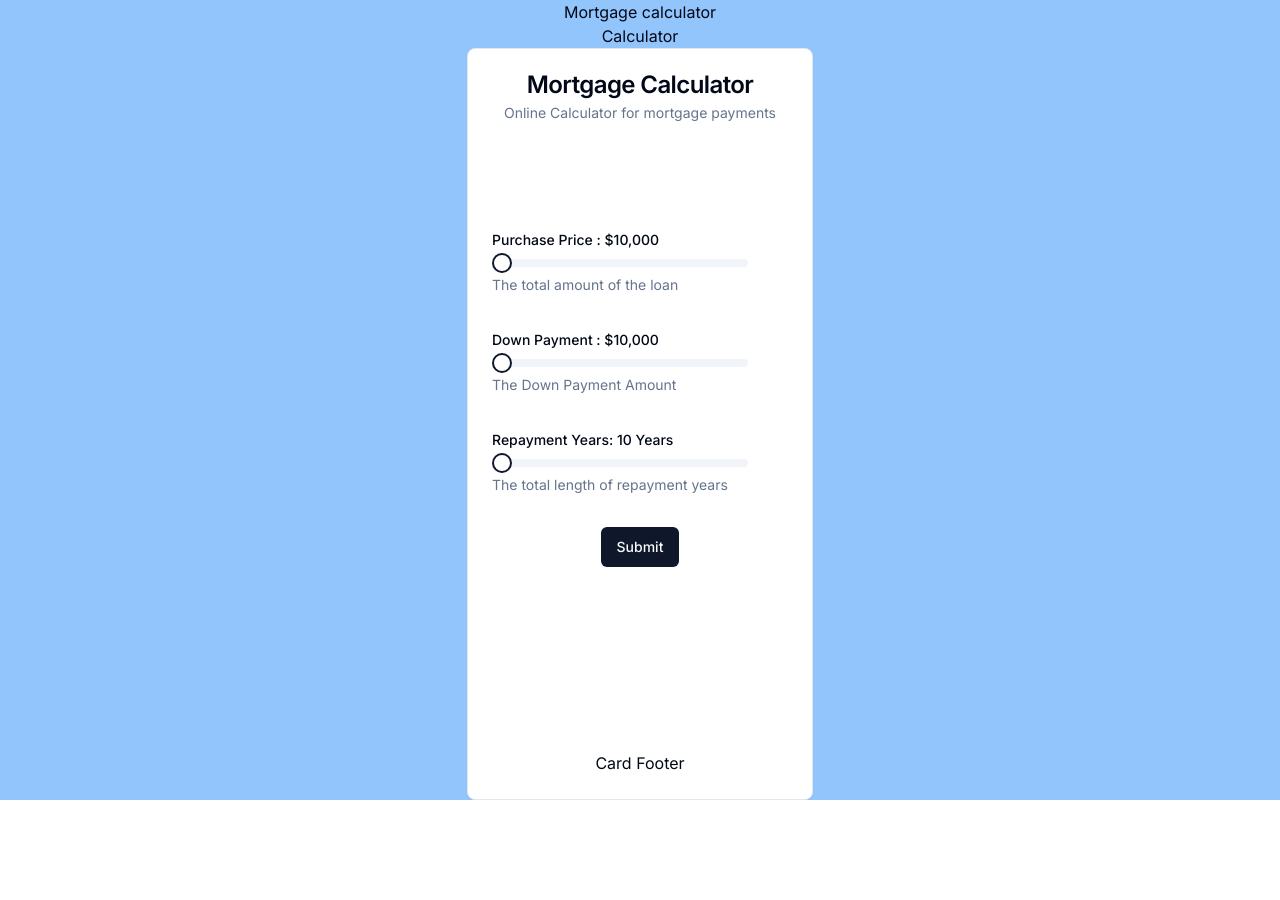
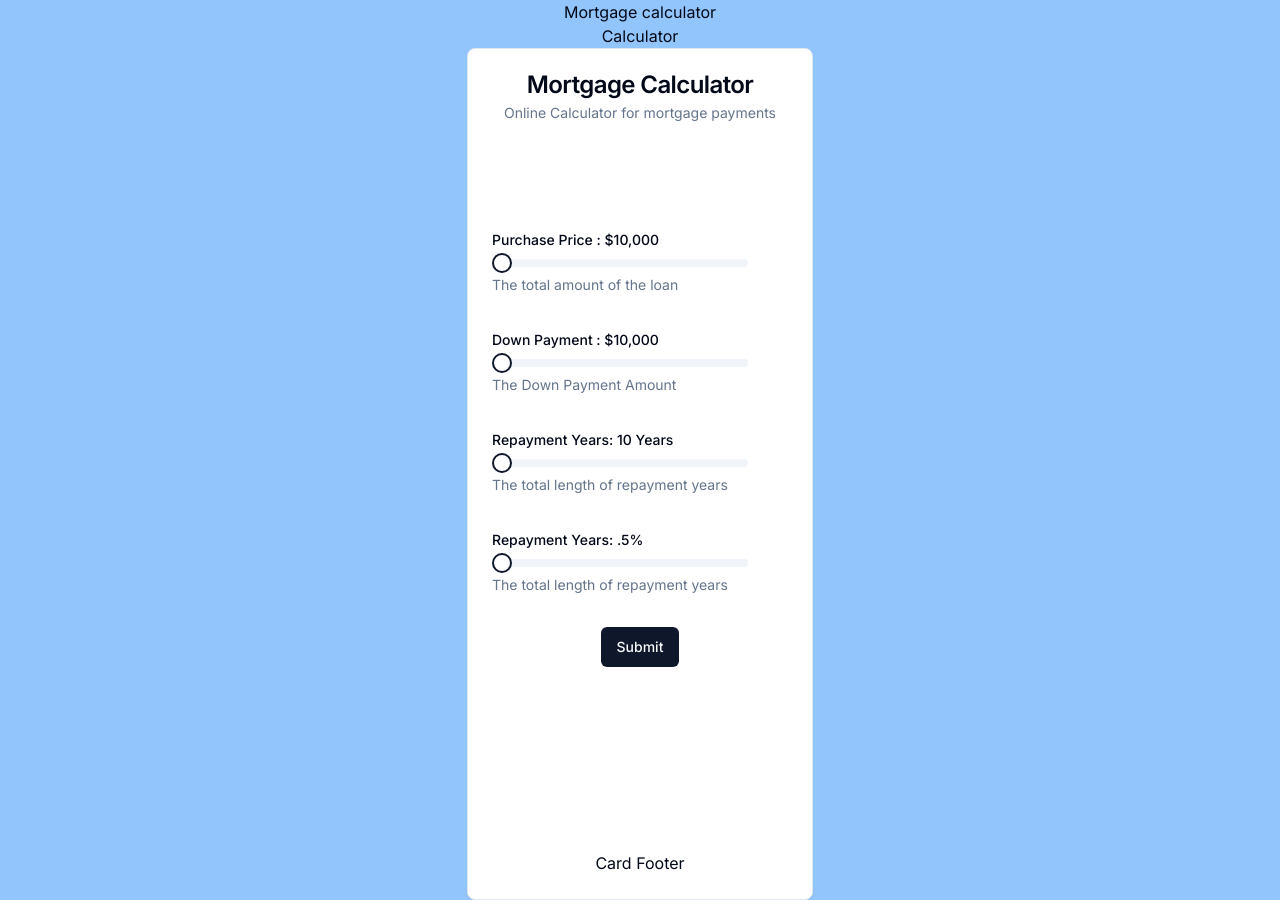
Before and after one commit to samlee088/mortgage-calculator, a Next.js app: page / in a window 1280 px wide. Before the commit the page ends 800 px from the top, so only its background shows below. Built offline with nearby package versions, Linux system fonts and the light colour scheme.

Commit message:
update with interest rate slider

```diff
--- a/components/Calculator.tsx
+++ b/components/Calculator.tsx
@@ -30,6 +30,7 @@ const formSchema = z.object({
   purchasePrice: z.number().positive(),
   downPayment: z.number().positive(),
   repaymentTime: z.number().positive(),
+  interestRate: z.number().positive(),
 });
 
 function Calculator() {
@@ -37,9 +38,10 @@ function Calculator() {
   const form = useForm<z.infer<typeof formSchema>>({
     resolver: zodResolver(formSchema),
     defaultValues: {
-      purchasePrice: 1,
-      downPayment: 1,
-      repaymentTime: 1,
+      purchasePrice: 10000,
+      downPayment: 10000,
+      repaymentTime: 10,
+      interestRate: 0.5,
     },
   });
 
@@ -60,7 +62,7 @@ function Calculator() {
   // Slider change function
   function slideChange(
     value: number[],
-    name: "purchasePrice" | "downPayment" | "repaymentTime"
+    name: "purchasePrice" | "downPayment" | "repaymentTime" | "interestRate"
   ) {
     console.log(value[0]);
     form.setValue(name, value[0]);
@@ -130,6 +132,22 @@ function Calculator() {
                   />
                 )}
               />
+              <FormField
+                control={form.control}
+                name="interestRate"
+                render={() => (
+                  <SlideDisplay
+                    name="interestRate"
+                    slideChange={slideChange}
+                    max={10}
+                    min={0.5}
+                    step={0.5}
+                    className="w-64"
+                    formDescription="The total length of repayment years"
+                    formLabel="Repayment Years: "
+                  />
+                )}
+              />
 
               <Button type="submit">Submit</Button>
             </form>
--- a/components/SlideDisplay.tsx
+++ b/components/SlideDisplay.tsx
@@ -13,7 +13,7 @@ import {
   FormMessage,
 } from "@/components/ui/form";
 
-type T = "purchasePrice" | "downPayment" | "repaymentTime";
+type T = "purchasePrice" | "downPayment" | "repaymentTime" | "interestRate";
 
 type SliderDisplayProps = {
   max: number;
@@ -40,12 +40,13 @@ function SlideDisplay({
     purchasePrice: "10,000",
     downPayment: "10,000",
     repaymentTime: "10",
+    interestRate: ".5",
   };
   const [sliderDisplay, setsliderDisplay] = useState(defaultValuesMap[name]);
 
   function updateSliderHeader(
     value: number[],
-    name: "purchasePrice" | "downPayment" | "repaymentTime"
+    name: "purchasePrice" | "downPayment" | "repaymentTime" | "interestRate"
   ) {
     console.log(value[0]);
     setsliderDisplay(value[0].toLocaleString());
@@ -59,6 +60,7 @@ function SlideDisplay({
         {formLabel}
         {sliderDisplay}
         {name === "repaymentTime" ? ` Years` : null}
+        {name === "interestRate" ? `%` : null}
       </FormLabel>
       <FormControl>
         <div className="flex items-center">
```
